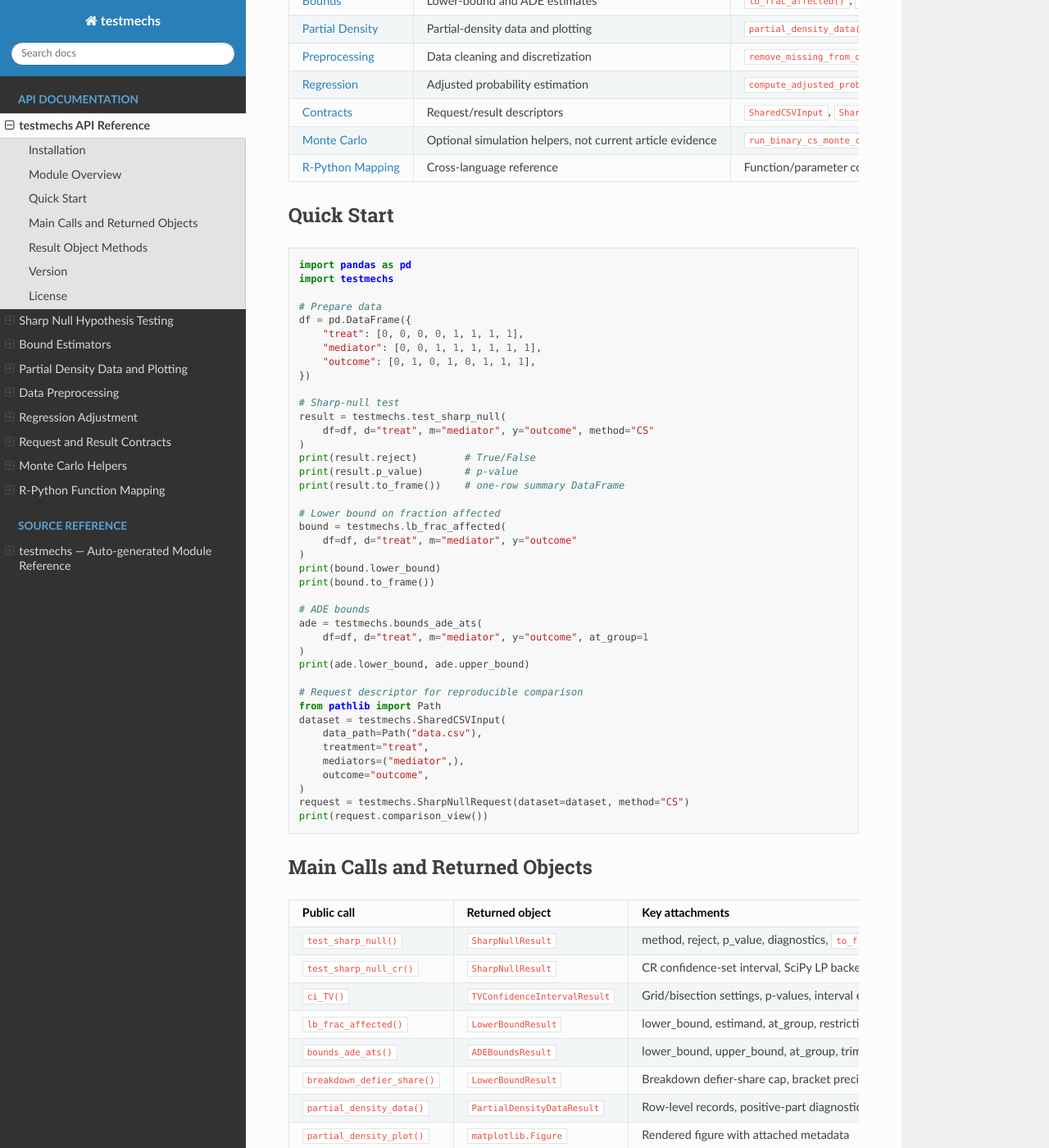
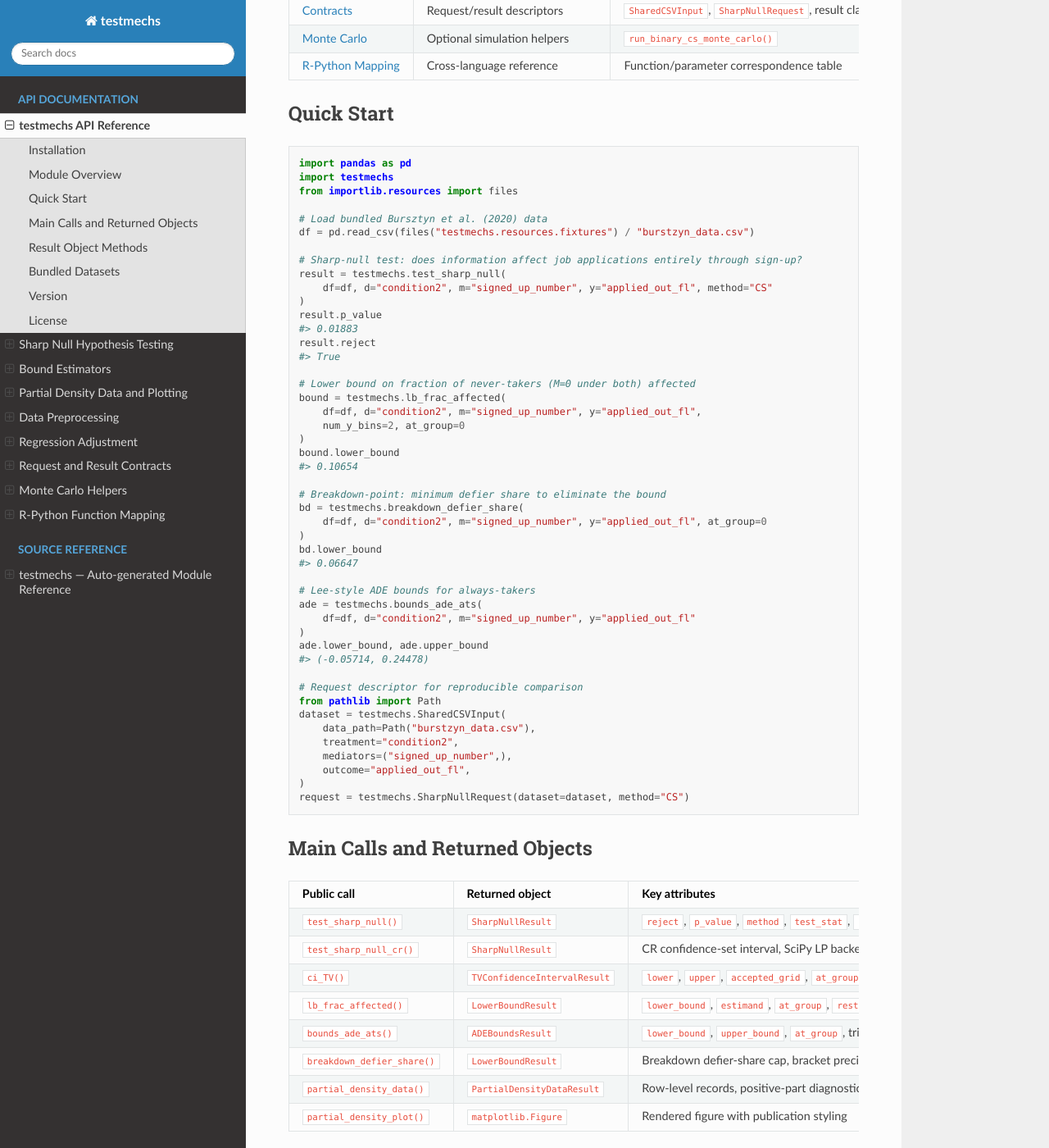
Before and after one commit to gorgeousfish/testmechs, a Sphinx documentation site: the page built from docs/api/index.md, in a window 1280 px wide and 1400 px high, scrolled down 830 px. Shown: the whole window at 82% size. Built offline with Sphinx 7.4.7 and the Read the Docs theme 3.1.0, drawn with Linux system fonts in a browser that asks for light colours; some of the changed text lies outside the part shown.

````diff
--- a/docs/api/index.md
+++ b/docs/api/index.md
@@ -1,29 +1,24 @@
 # testmechs API Reference
 
-`testmechs` provides Python tools for finite-support Testing Mechanisms
-calculations. It implements a Python reporting layer for selected calculations
-from Kwon and Roth's Testing Mechanisms framework.
+`testmechs` implements the Testing Mechanisms framework (Kwon and Roth, 2024)
+for testing whether treatment effects operate entirely through a specified
+mediator. The package provides sharp-null tests, lower bounds on the fraction
+affected, ADE bounds, breakdown-point analysis, and partial-density displays.
 
 ## Installation
 
-`testmechs` is not yet available from the public Python Package Index. Install
-the review materials from the supplied source checkout or reviewer artifact:
+```bash
+pip install testmechs
+```
+
+From source:
 
 ```bash
-# From source checkout
-cd packages/python/testmechs-py
-python -m pip install -e .
-python -m pip install -e ".[plot]"
-
-# From review bundle artifact
-python -m pip install "dist/testmechs-0.1.0.tar.gz[plot]"
-python -m pip install "dist/testmechs-0.1.0-py3-none-any.whl[plot]"
+pip install -e ".[plot]"
 ```
 
-**Dependencies:**
-
-- Core: NumPy, pandas, SciPy, OSQP
-- Optional `[plot]`: Matplotlib
+**Dependencies**: NumPy, pandas, SciPy, OSQP.
+Optional `[plot]` extra adds Matplotlib.
 
 ## Module Overview
 
@@ -35,7 +30,7 @@ python -m pip install "dist/testmechs-0.1.0-py3-none-any.whl[plot]"
 | [Preprocessing](preprocess.md) | Data cleaning and discretization | `remove_missing_from_df()`, `discretize_y()` |
 | [Regression](regression.md) | Adjusted probability estimation | `compute_adjusted_probabilities()`, `parse_reg_formula()` |
 | [Contracts](contracts.md) | Request/result descriptors | `SharedCSVInput`, `SharpNullRequest`, result classes |
-| [Monte Carlo](monte_carlo.md) | Optional simulation helpers, not current article evidence | `run_binary_cs_monte_carlo()` |
+| [Monte Carlo](monte_carlo.md) | Optional simulation helpers | `run_binary_cs_monte_carlo()` |
 | [R-Python Mapping](r_python_mapping.md) | Cross-language reference | Function/parameter correspondence table |
 
 ## Quick Start
@@ -43,73 +38,95 @@ python -m pip install "dist/testmechs-0.1.0-py3-none-any.whl[plot]"
 ```python
 import pandas as pd
 import testmechs
+from importlib.resources import files
 
-# Prepare data
-df = pd.DataFrame({
-    "treat": [0, 0, 0, 0, 1, 1, 1, 1],
-    "mediator": [0, 0, 1, 1, 1, 1, 1, 1],
-    "outcome": [0, 1, 0, 1, 0, 1, 1, 1],
-})
+# Load bundled Bursztyn et al. (2020) data
+df = pd.read_csv(files("testmechs.resources.fixtures") / "burstzyn_data.csv")
 
-# Sharp-null test
+# Sharp-null test: does information affect job applications entirely through sign-up?
 result = testmechs.test_sharp_null(
-    df=df, d="treat", m="mediator", y="outcome", method="CS"
+    df=df, d="condition2", m="signed_up_number", y="applied_out_fl", method="CS"
 )
-print(result.reject)        # True/False
-print(result.p_value)       # p-value
-print(result.to_frame())    # one-row summary DataFrame
+result.p_value
+#> 0.01883
+result.reject
+#> True
 
-# Lower bound on fraction affected
+# Lower bound on fraction of never-takers (M=0 under both) affected
 bound = testmechs.lb_frac_affected(
-    df=df, d="treat", m="mediator", y="outcome"
+    df=df, d="condition2", m="signed_up_number", y="applied_out_fl",
+    num_y_bins=2, at_group=0
 )
-print(bound.lower_bound)
-print(bound.to_frame())
+bound.lower_bound
+#> 0.10654
 
-# ADE bounds
+# Breakdown-point: minimum defier share to eliminate the bound
+bd = testmechs.breakdown_defier_share(
+    df=df, d="condition2", m="signed_up_number", y="applied_out_fl", at_group=0
+)
+bd.lower_bound
+#> 0.06647
+
+# Lee-style ADE bounds for always-takers
 ade = testmechs.bounds_ade_ats(
-    df=df, d="treat", m="mediator", y="outcome", at_group=1
+    df=df, d="condition2", m="signed_up_number", y="applied_out_fl"
 )
-print(ade.lower_bound, ade.upper_bound)
+ade.lower_bound, ade.upper_bound
+#> (-0.05714, 0.24478)
 
 # Request descriptor for reproducible comparison
 from pathlib import Path
 dataset = testmechs.SharedCSVInput(
-    data_path=Path("data.csv"),
-    treatment="treat",
-    mediators=("mediator",),
-    outcome="outcome",
+    data_path=Path("burstzyn_data.csv"),
+    treatment="condition2",
+    mediators=("signed_up_number",),
+    outcome="applied_out_fl",
 )
 request = testmechs.SharpNullRequest(dataset=dataset, method="CS")
-print(request.comparison_view())
 ```
 
 ## Main Calls and Returned Objects
 
-| Public call | Returned object | Key attachments |
+| Public call | Returned object | Key attributes |
 | --- | --- | --- |
-| `test_sharp_null()` | `SharpNullResult` | method, reject, p_value, diagnostics, `to_frame()`, `to_dict()` |
+| `test_sharp_null()` | `SharpNullResult` | `reject`, `p_value`, `method`, `test_stat`, `critical_value`, `diagnostics` |
 | `test_sharp_null_cr()` | `SharpNullResult` | CR confidence-set interval, SciPy LP backend diagnostics |
-| `ci_TV()` | `TVConfidenceIntervalResult` | Grid/bisection settings, p-values, interval endpoints |
-| `lb_frac_affected()` | `LowerBoundResult` | lower_bound, estimand, at_group, restriction, diagnostics |
-| `bounds_ade_ats()` | `ADEBoundsResult` | lower_bound, upper_bound, at_group, trimming diagnostics |
+| `ci_TV()` | `TVConfidenceIntervalResult` | `lower`, `upper`, `accepted_grid`, `at_group` |
+| `lb_frac_affected()` | `LowerBoundResult` | `lower_bound`, `estimand`, `at_group`, `restriction` |
+| `bounds_ade_ats()` | `ADEBoundsResult` | `lower_bound`, `upper_bound`, `at_group`, trimming diagnostics |
 | `breakdown_defier_share()` | `LowerBoundResult` | Breakdown defier-share cap, bracket precision |
 | `partial_density_data()` | `PartialDensityDataResult` | Row-level records, positive-part diagnostics |
-| `partial_density_plot()` | `matplotlib.Figure` | Rendered figure with attached metadata |
+| `partial_density_plot()` | `matplotlib.Figure` | Rendered figure with publication styling |
 
 ## Result Object Methods
 
-The main statistical result objects provide:
+All statistical result objects provide:
 
-- **`to_dict()`** — Strict-JSON-safe dictionary payload (replaces NaN/Inf with status fields)
+- **`to_dict()`** — Strict-JSON-safe dictionary (replaces NaN/Inf with status fields)
 - **`to_frame()`** — One-row pandas DataFrame summary
 - **`_repr_html_()`** — Notebook-friendly HTML display
+
+## Bundled Datasets
+
+| Dataset | Source | Observations |
+| --- | --- | --- |
+| `burstzyn_data.csv` | Bursztyn, González, & Yanagizawa-Drott (2020, AER) | 375 |
+| `baranov_mother_data.csv` | Baranov et al. (2020, AER) | 903 |
+| `kerwin_data.csv` | Kerwin (2018) | 945 |
+
+Access via:
+
+```python
+from importlib.resources import files
+path = files("testmechs.resources.fixtures") / "burstzyn_data.csv"
+```
 
 ## Version
 
 ```python
 import testmechs
 print(testmechs.__version__)
+#> 0.1.0
 ```
 
 ## License
--- a/docs/conf.py
+++ b/docs/conf.py
@@ -12,8 +12,8 @@ sys.path.insert(0, os.path.abspath(os.path.join(os.path.dirname(__file__), "..",
 
 # -- Project information -----------------------------------------------------
 project = "testmechs"
-copyright = "2024, Soonwoo Kwon and Jonathan Roth"
-author = "Soonwoo Kwon and Jonathan Roth"
+copyright = "2024-2025, Soonwoo Kwon, Jonathan Roth, Xuanyu Cai, and Wenli Xu"
+author = "Soonwoo Kwon, Jonathan Roth, Xuanyu Cai, and Wenli Xu"
 version = "0.1.0"
 release = "0.1.0"
 
@@ -39,6 +39,8 @@ myst_enable_extensions = [
     "deflist",
     "fieldlist",
     "tasklist",
+    "dollarmath",
+    "amsmath",
 ]
 
 # -- Options for autodoc -----------------------------------------------------
@@ -62,12 +64,15 @@ napoleon_use_rtype = True
 numpydoc_show_class_members = False
 
 # -- Options for intersphinx -------------------------------------------------
-intersphinx_mapping = {
-    "python": ("https://docs.python.org/3", None),
-    "numpy": ("https://numpy.org/doc/stable/", None),
-    "pandas": ("https://pandas.pydata.org/docs/", None),
-    "scipy": ("https://docs.scipy.org/doc/scipy/", None),
-}
+if os.environ.get("TESTMECHS_DOCS_OFFLINE") == "1":
+    intersphinx_mapping = {}
+else:
+    intersphinx_mapping = {
+        "python": ("https://docs.python.org/3", None),
+        "numpy": ("https://numpy.org/doc/stable/", None),
+        "pandas": ("https://pandas.pydata.org/docs/", None),
+        "scipy": ("https://docs.scipy.org/doc/scipy/", None),
+    }
 
 # -- Options for HTML output -------------------------------------------------
 html_theme = "sphinx_rtd_theme"
````
Also changed, not shown: docs/api/bounds.md (+70 -31 lines), docs/api/partial_density.md (+31 -17 lines), docs/api/sharp_null.md (+37 -11 lines), docs/index.md (+56 -26 lines).
